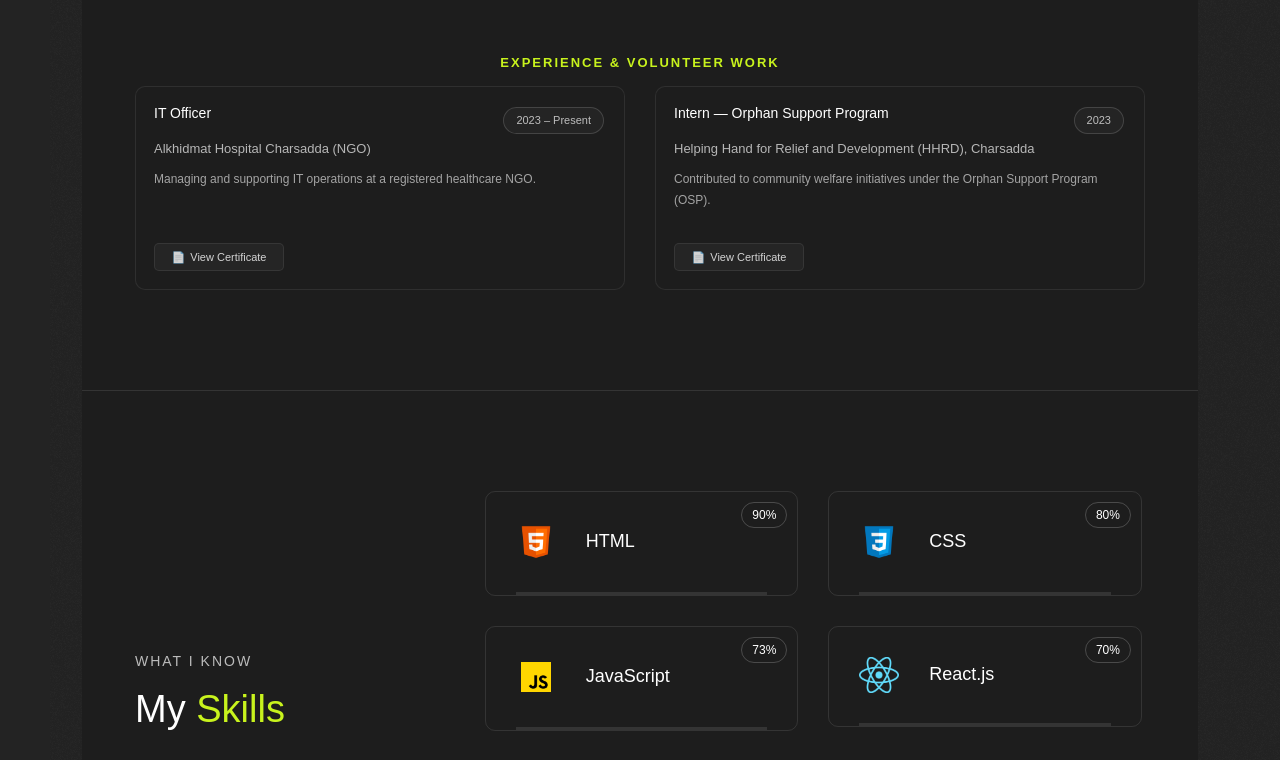
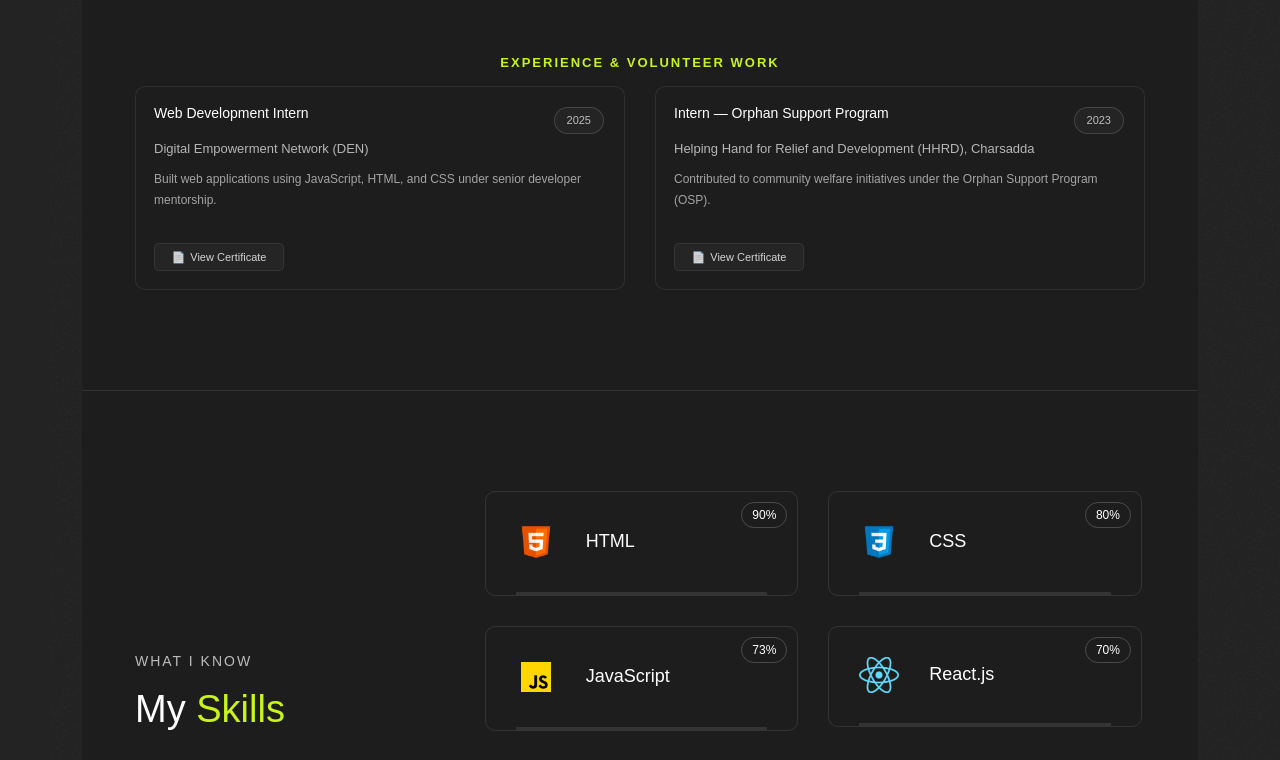
Before and after one commit to MuhammadAamirAlam/academic-portfolio, a React (Create React App) app: page / in a window 1280 px wide. Shown: the part 1499-2259 px from the top of the page. Built offline with nearby package versions, Linux system fonts and the light colour scheme; the HTML template or start-up script is replaced by a standard one.

Commit message:
updated project

```diff
--- a/src/components/dark/home/Certifications.jsx
+++ b/src/components/dark/home/Certifications.jsx
@@ -210,6 +210,7 @@ function CertImage({
   priority = false,
 }) {
   const [failed, setFailed] = useState(false);
+  const [loaded, setLoaded] = useState(false);
   return (
     <div
       style={{
@@ -221,6 +222,7 @@ function CertImage({
         flexShrink: 0,
       }}
     >
+      {!loaded && !failed && <div className="shimmer-loader" />}
       {failed ? (
         <div
           style={{
@@ -272,9 +274,12 @@ function CertImage({
             KhtmlUserDrag: "none",
             MozUserDrag: "none",
             OUserDrag: "none",
+            opacity: loaded ? 1 : 0,
+            transition: "opacity 0.3s ease-in-out",
           }}
           loading={priority ? "eager" : "lazy"}
-          fetchpriority={priority ? "high" : "auto"}
+          fetchPriority={priority ? "high" : "auto"}
+          onLoad={() => setLoaded(true)}
           onError={() => setFailed(true)}
           draggable={false}
         />
@@ -305,6 +310,22 @@ function Certifications() {
         }
         .tab-content-anim {
           animation: tabFadeIn 0.4s ease-out forwards;
+        }
+        @keyframes shimmer {
+          0% {
+            background-position: -200% 0;
+          }
+          100% {
+            background-position: 200% 0;
+          }
+        }
+        .shimmer-loader {
+          background: linear-gradient(90deg, rgba(255,255,255,0.03) 25%, rgba(255,255,255,0.08) 50%, rgba(255,255,255,0.03) 75%);
+          background-size: 200% 100%;
+          animation: shimmer 1.5s infinite;
+          position: absolute;
+          top: 0; left: 0; right: 0; bottom: 0;
+          z-index: 1;
         }
         .cert-card {
           background: #1d1d1d;
@@ -555,12 +576,14 @@ function Certifications() {
         }}
       />
 
-      {categories.map((cat, catIndex) => (
-        <div
-          key={catIndex}
-          className="row tab-content-anim"
-          style={{ display: activeTab === cat.label ? "flex" : "none" }}
-        >
+      {categories.map((cat, catIndex) => {
+        if (activeTab !== cat.label) return null;
+        return (
+          <div
+            key={catIndex}
+            className="row tab-content-anim"
+            style={{ display: "flex" }}
+          >
           {cat.label === "Achievements" ? (
             cat.items.map((cert, i) => (
               <div key={i} className="col-lg-3 col-md-4 col-sm-6 col-12 mb-25">
@@ -732,7 +755,8 @@ function Certifications() {
             ))
           )}
         </div>
-      ))}
+        );
+      })}
     </div>
   );
 }
--- a/src/components/dark/home/Education.jsx
+++ b/src/components/dark/home/Education.jsx
@@ -1,5 +1,5 @@
 import React from "react";
-import alkhidmatCert from "../../../assets/certificates/Alkhidmat_Certificate.webp";
+import internshipLetter from "../../../assets/certificates/internship-1.webp";
 import hhrdCert from "../../../assets/certificates/HHRD_Internship_Certificate_2023.webp";
 
 function Education() {
@@ -174,15 +174,17 @@ function Education() {
           position: relative;
         }
         .lang-level-badge {
-          font-size: 12px;
+          font-size: 11px;
           padding: 3px 10px;
           border-radius: 30px;
-          border: 1px solid rgba(255,255,255,0.2);
-          background: rgba(255,255,255,0.04);
-          color: rgba(255,255,255,0.8);
+          border: 1px solid rgba(200, 243, 29, 0.2);
+          background: rgba(200, 243, 29, 0.05);
+          color: rgba(200, 243, 29, 0.85);
           position: absolute;
           top: 10px;
           right: 10px;
+          font-weight: 500;
+          transition: all 0.3s ease;
         }
         .section-divider {
           height: 1px;
@@ -355,12 +357,11 @@ function Education() {
         <div className="row g-4">
           {[
             {
-              role: "IT Officer",
-              organization: "Alkhidmat Hospital Charsadda (NGO)",
-              year: "2023 – Present",
-              description:
-                "Managing and supporting IT operations at a registered healthcare NGO.",
-              certificate: alkhidmatCert,
+              role: "Web Development Intern",
+              organization: "Digital Empowerment Network (DEN)",
+              year: "2025",
+              description: "Built web applications using JavaScript, HTML, and CSS under senior developer mentorship.",
+              certificate: internshipLetter,
             },
             {
               role: "Intern — Orphan Support Program",
@@ -391,7 +392,7 @@ function Education() {
                           fontWeight: 400,
                         }}
                       >
-                        {item.year}
+                        {item.year || item.duration}
                       </span>
                     </div>
                     <p className="opacity-8 fz-13 mb-2 fw-500">
```
Also changed, not shown: 1 other file (tests, documents, lock files or other folders).
